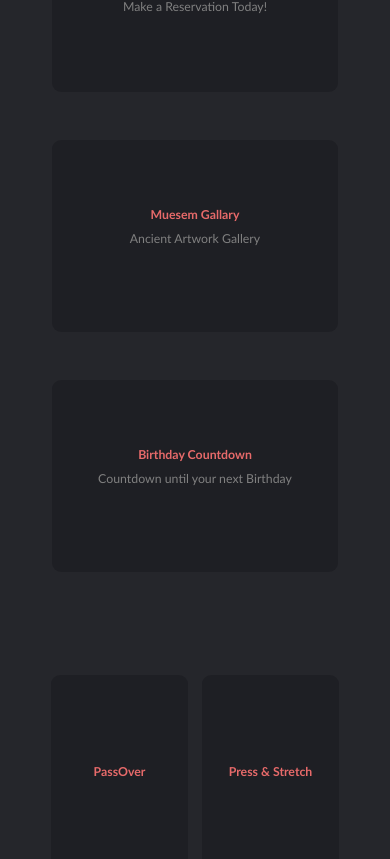
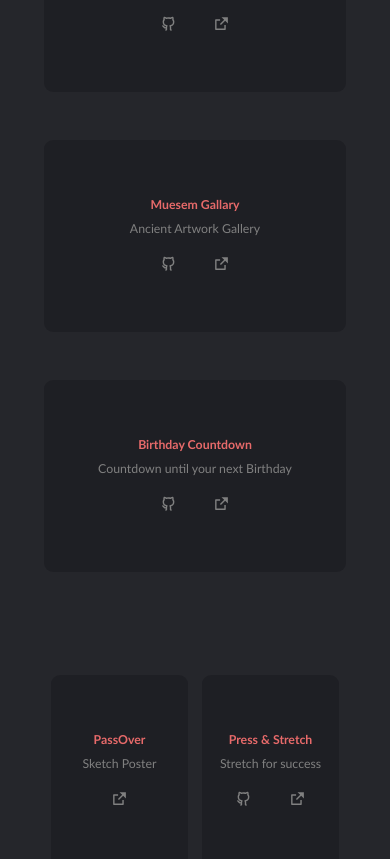
Before and after one commit to RenaldoMenelas/Portfolio-2.0, a React (Create React App) app: page / in a window 390 px wide. Shown: the part 1505-2364 px from the top of the page. Built offline with nearby package versions, Linux system fonts and the light colour scheme.

Commit message:
new design

```diff
--- a/src/Components/Header.css
+++ b/src/Components/Header.css
@@ -10,7 +10,7 @@ header {
 
   }
   span a{
-    color: white;
+    color: #ffffff;
   }
 
   .M {
--- a/src/Components/Home.css
+++ b/src/Components/Home.css
@@ -102,37 +102,46 @@ h2 {
     height: 12rem;
     background-color: rgba(19, 19, 24, 0.342);
     border-radius: 9px;
-    margin: 0 7px;
+    margin: 0 7px ;
     font-size: .77rem;
     transition: .5s ease-in;
+
+
+
 }
 #projects:hover{
     border-bottom: 4px solid rgb(231, 106, 106);
-transform:scale(1.1) ;
+transform:scale(1.15); ;
 
 
 }
+
 
 .projects-container{
 
     margin-bottom:55px;
     display: flex;
     justify-content: center;
+
 }
 
 #ProjectDescription{
     margin-top: 9px;
     margin-bottom: 19px;
-
+  color: grey;
 }
 b{
     font-weight: 700;
     color:rgb(231, 106, 106);
 
 }
-
-
-
+.project-icons{
+    font-size: 17px;
+    color: grey;
+    }
+    .project-icons :hover{
+    color:rgb(231, 106, 106);
+    }
 h3{
     color: grey;
     margin: auto;
@@ -143,17 +152,12 @@ h3{
 
 }
 
-.other-container{
+.projects-2nd-row{
     display: flex;
     }
 
 #icons{
-
-    height: 1rem;
-color: grey;
-
 transition: .5s ease-in;
-
 
 }
 
@@ -208,41 +212,9 @@ align-items: center;
 }
 
 
-.PassOver-img{
-
-    box-shadow:12px 12px 2px  rgba(220, 228, 217, 0.199);
- }
-
 
 /*************passover-page***********/
 
-.passOver_img_and_text_box{
-
-    margin: auto;
-    width: 80%;
-    color: rgba(255, 255, 255, 0.616);
-   display: flex;
-   align-items: center;
-   flex-direction: column;
-   justify-content: center;
-
-}
-
-.PassOver{
-    box-shadow:22px 23px 12px  rgba(19, 18, 18, 0.466);
-    width: 50%;
-    transition: transform .2s
-}
-
-
-.PassOver:hover{
-    transform: scale(.1);
-}
-.PassOver-container{
-
-    width: 40%;
-
-}
 .passOver_Bio_title {
 
     color:rgb(231, 106, 106) ;
@@ -255,6 +227,21 @@ align-items: center;
    font-size: 35%;
 
 }
+@media (max-width:800px) {
+#projects{
+    width: 75%;
+    height: 17rem;
+    margin-bottom: 3rem;
+}
+
+.projects-container{
+    flex-direction: column;
+    align-items: center;
+    justify-content: space-evenly;
+
+}
+
+}
 @media (max-width:694px){
 
     .skills{
@@ -265,17 +252,12 @@ align-items: center;
     width: 90%;
 }
 
+
 .PassOver-container{
     width: 80%;
 }
 
 
-
-}
-@media (max-width:500px) {
-    .envelope{
-        width: 7%;
-    }
 }
 
 
@@ -287,8 +269,9 @@ align-items: center;
 
     }
     #projects{
-        width: 95%;
+        width: 100%;
         margin-bottom:3rem ;
+        height: 12rem;
     }
 
     button{
@@ -308,10 +291,7 @@ align-items: center;
 
     }
 
-    .github-icon{
-        display: none;
 
-    }
 
     .PassOver-img-container{
 
--- a/src/Components/Home.js
+++ b/src/Components/Home.js
@@ -6,12 +6,11 @@ import { FaEnvelope } from 'react-icons/fa';
 import { FaLinkedin } from 'react-icons/fa';
 import { FaGithubAlt } from 'react-icons/fa';
 import { FaPhone } from 'react-icons/fa';
-import { FaGithub } from 'react-icons/fa';
-
+import { RiExternalLinkFill,RiGithubLine } from 'react-icons/ri';
 import { useState } from 'react'
-import passOver from './PassOver'
 import PassOver from './PassOver';
 import Header from './Header'
+
 
 
 
@@ -59,50 +58,94 @@ console.log(clicked)
             <h3 id="Projects" >Projects </h3>
 
  <div className="projects-container">
-      <div id="projects" className="first-project-cover">
-       <a href="https://renaldomenelas.github.io/SavanahDining/">
+      <div id="projects" className="first-project">
+
                         <b>Savannah Dining</b>
-                            <div id="ProjectDescription">Italian Styled Restaurnt <br />Make a Reservation Today! </div>
-                            </a>
+                            <div id="ProjectDescription">Italian Styled Restaurant </div>
 
+
+                            <div className="project-icons">
+                                <a href="https://github.com/RenaldoMenelas/SavanahDining">
+                                <RiGithubLine className="project-icons" style={{ margin: '0 16px 0 16px' }} /> </a>
+                                <a href="https://renaldomenelas.github.io/SavanahDining/">
+                                <RiExternalLinkFill   style={{ margin:'0 16px 0 16px'}} /> </a>
+                                </div>
 
 
       </div>
 
-    <div id="projects" className="second-project-cover">
-        <a href="https://museumexperiencepythonfe.netlify.app/" >
+    <div id="projects" className="second-project">
+
                         <b>Muesem Gallary </b>
                         <div id="ProjectDescription" >Ancient Artwork Gallery <br/> </div>
-                        </a>
+
+
+                        <div className="project-icons">
+                                <a href="https://github.com/RenaldoMenelas/MuseumExperience-Group2-Python-FE-1">
+                                <RiGithubLine className="project-icons" style={{ margin: '0 16px 0 16px' }} /> </a>
+                                <a href="https://museumexperiencepythonfe.netlify.app/">
+                                <RiExternalLinkFill   style={{ margin:'0 16px 0 16px'}} /> </a>
+                                </div>
+
+
 
                 </div>
 
 
-    <div id="projects" className="third-project-cover">
-        <a href="https://renaldomenelas.github.io/countdown-app/">
+    <div id="projects" className="third-project">
+
                         <b>Birthday Countdown</b>
 
                             <div id="ProjectDescription">Countdown until your next Birthday <br /></div>
 
-                        </a>
 
 
- </div>
+                        <div className="project-icons">
+                                <a href="https://github.com/RenaldoMenelas/countdown-app">
+                                <RiGithubLine className="project-icons" style={{ margin: '0 16px 0 16px' }} /> </a>
+                                <a href="https://renaldomenelas.github.io/countdown-app/">
+                                <RiExternalLinkFill   style={{ margin:'0 16px 0 16px'}} /> </a>
+                                </div>
+
+
+
+                    </div>
+
+
+
 
 </div>
 
 
- <div  className="other-container">
- <div onClick={click} id="projects">
-    <a href="PassOver.html">
+ <div  className="projects-2nd-row">
+ <div id="projects" className="fourth-projec">
+
      <b>PassOver</b>
-    </a>
+     <div id="ProjectDescription">Sketch Poster <br /></div>
+
+                            <div className="project-icons">
+
+                                <RiExternalLinkFill  onClick={click}   style={{ margin:'0 16px 0 16px'}} />
+                                </div>
+
+
  </div>
-                <div id="projects" className="PassOver-img-container">
+                <div id="projects" >
 
-    <a href="https://renaldomenelas.github.io/stretch-app/">
+
                       <b> Press & Stretch</b>
-    </a>
+
+                        <div id="ProjectDescription">Stretch for success <br /></div>
+
+                        <div className="project-icons">
+                                <a href="https://github.com/RenaldoMenelas/stretch-app">
+                                <RiGithubLine className="project-icons" style={{ margin: '0 16px 0 16px' }} /> </a>
+                                <a href="https://renaldomenelas.github.io/stretch-app/">
+                                <RiExternalLinkFill   style={{ margin:'0 16px 0 16px'}} /> </a>
+                                </div>
+
+
+
  </div>
 </div>
             <h2 id="Contacts">Contact</h2>
@@ -118,7 +161,7 @@ console.log(clicked)
             <div className="Name">Renaldo Menelas</div>
             <div className="Copyright">Copyright 2022<br/> All rights reserved Renaldo Menelas</div>
 
-            </div>  : <PassOver/>}
+            </div> : <PassOver/>}
 
         </>
     )
```
Lines whose indentation alone changed are shown as unchanged.
